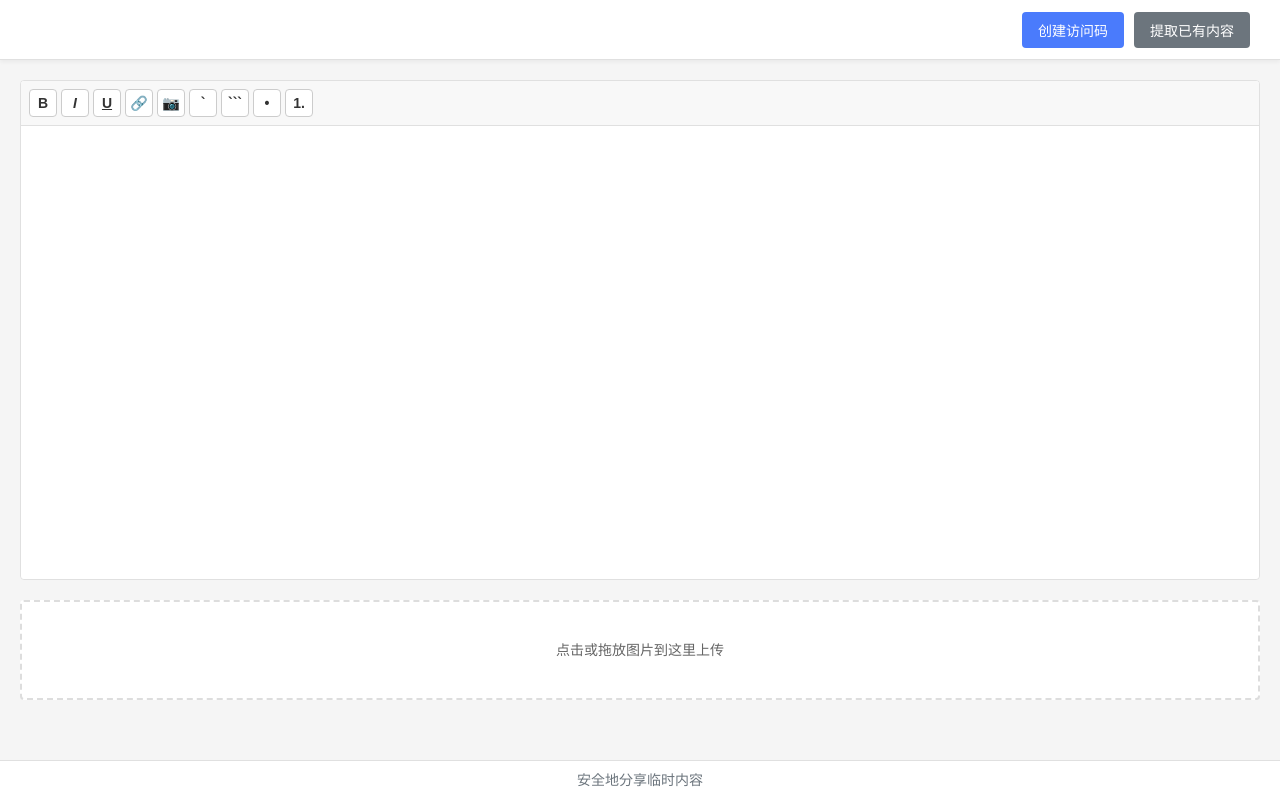
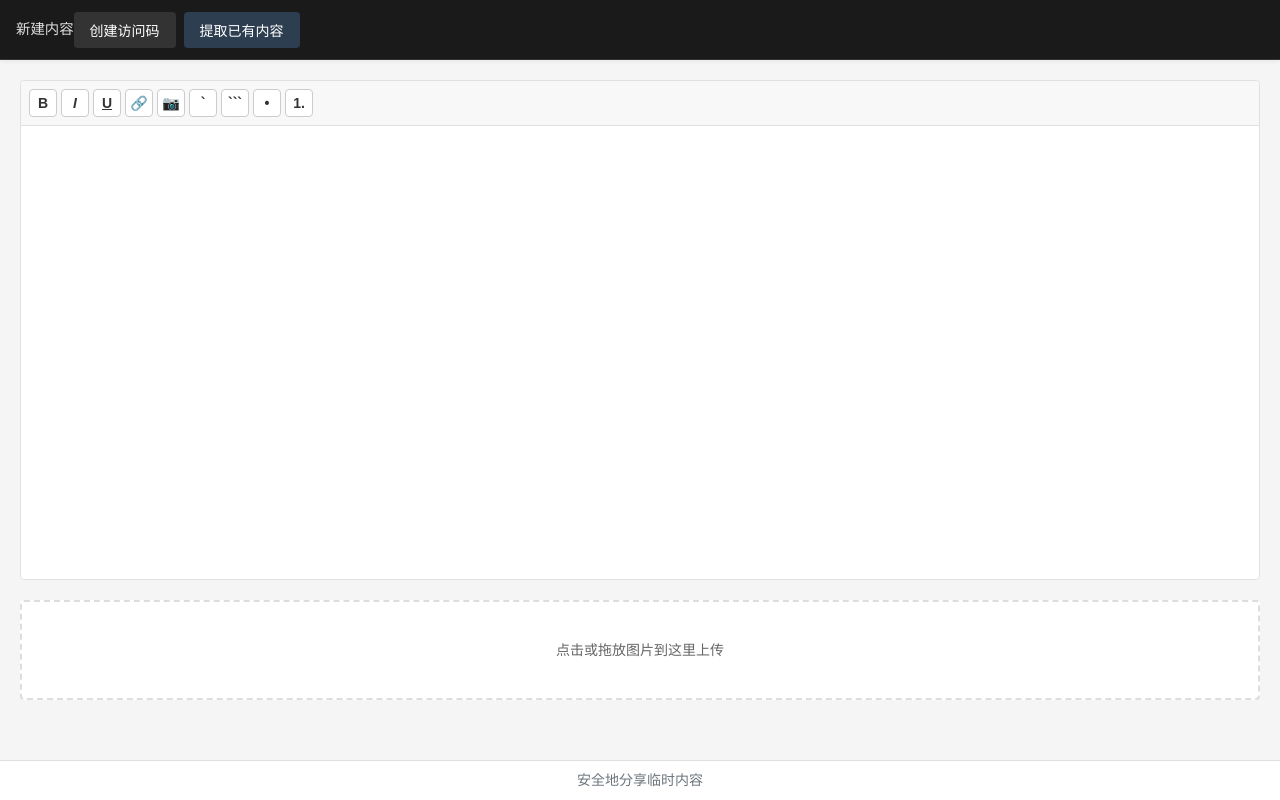
Before and after one commit to Evanible/shareVanish, a React (Vite) app in the folder frontend/: page / in a window 1280 px wide. Built offline with nearby package versions, Linux system fonts and the light colour scheme.

Commit message:
优化顶部状态栏：将状态显示移至左侧，改进文档状态和操作按钮显示

```diff
--- a/frontend/src/App.css
+++ b/frontend/src/App.css
@@ -87,81 +87,103 @@
   box-sizing: border-box;
 }
 
-/* 页眉 */
+/* 页头样式 */
 header {
+  background-color: #1a1a1a;
+  padding: 1rem;
+  border-bottom: 1px solid #333;
   margin-bottom: 20px;
   width: 100%;
-  padding: 10px 20px;
-  text-align: right;
   box-sizing: border-box;
+}
+
+.header-container {
   display: flex;
+  justify-content: space-between;
   align-items: center;
+}
+
+.status-container {
+  flex: 1;
+  text-align: left;
+}
+
+.status-text {
+  color: #ddd;
+  font-size: 0.9rem;
+}
+
+.status-text .access-code {
+  background-color: #2a2a2a;
+  padding: 2px 5px;
+  border-radius: 3px;
+  font-family: 'Courier New', monospace;
+  color: #66d9ef;
+}
+
+.timer-info {
+  margin-left: 8px;
+  color: #aaa;
+  font-size: 0.85rem;
+}
+
+.action-container {
+  display: flex;
+  gap: 0.5rem;
   justify-content: flex-end;
 }
 
-/* 标题 */
+.action-button {
+  background-color: #333;
+  color: #fff;
+  border: none;
+  border-radius: 4px;
+  padding: 0.5rem 1rem;
+  cursor: pointer;
+  transition: background-color 0.2s;
+}
+
+.action-button:hover {
+  background-color: #444;
+}
+
+.action-button:disabled {
+  background-color: #222;
+  color: #666;
+  cursor: not-allowed;
+}
+
+.extract-button {
+  background-color: #2c3e50;
+}
+
+.extract-button:hover {
+  background-color: #34495e;
+}
+
+/* 标题 - 保留原有样式 */
 .title {
   font-size: 32px;
   margin-bottom: 16px;
   text-align: center;
 }
 
-/* 操作按钮容器 */
-.action-container {
-  margin-bottom: 0;
-  text-align: right;
-  display: inline-block;
-}
-
-/* 操作按钮 */
-.action-button {
-  background-color: #4a7bfc;
-  color: white;
-  border: none;
-  border-radius: 4px;
-  padding: 8px 16px;
-  font-size: 14px;
-  cursor: pointer;
-  transition: background-color 0.2s;
-  margin-right: 10px;
-  display: inline-block;
-}
-
-.action-button:hover {
-  background-color: #3a6bee;
-}
-
-.action-button:disabled {
-  background-color: #cccccc;
-  cursor: not-allowed;
-}
-
-/* 提取按钮样式 */
-.extract-button {
-  background-color: #6c757d;
-}
-
-.extract-button:hover {
-  background-color: #5a6268;
-}
-
-/* 复制按钮 */
+/* 复制按钮样式 */
 .copy-button {
   background-color: transparent;
-  color: #4a7bfc;
-  border: 1px solid #4a7bfc;
-  border-radius: 4px;
-  padding: 4px 8px;
-  font-size: 14px;
+  border: 1px solid #666;
+  color: #999;
+  border-radius: 3px;
+  padding: 3px 8px;
+  font-size: 12px;
   cursor: pointer;
   margin-left: 8px;
   transition: all 0.2s;
-  display: inline-block;
 }
 
 .copy-button:hover {
-  background-color: #4a7bfc;
-  color: white;
+  border-color: #999;
+  color: #ddd;
 }
 
 /* 访问码显示区域 */
--- a/frontend/src/App.tsx
+++ b/frontend/src/App.tsx
@@ -395,35 +395,62 @@ function App() {
     <div className="app-container">
       {/* 页头 */}
       <header>
+        <div className="header-container">
+          {/* 左侧状态区域 */}
+          <div className="status-container">
+            {isContentLoaded ? (
+              <div className="status-text">
+                正在查看 <code className="access-code">{accessCode}</code>
+                {remainingHours !== null && (
+                  <span className="timer-info">
+                    （将在 <span className="timer">{remainingHours}</span> 小时后过期）
+                  </span>
+                )}
+              </div>
+            ) : (
+              <div className="status-text">新建内容</div>
+            )}
+          </div>
+
+          {/* 右侧按钮区域 */}
           <div className="action-container">
+            {isContentLoaded && (
+              <>
                 <button
-            onClick={isContentLoaded ? handleUpdateContent : handleCreateContent}
-            disabled={isLoading || (isContentLoaded && !isContentModified)}
+                  onClick={handleUpdateContent}
+                  disabled={isLoading || !isContentModified}
                   className="action-button"
                 >
-            {isLoading ? '处理中...' : isContentLoaded ? '保存内容' : '创建访问码'}
+                  {isLoading ? '处理中...' : '保存'}
                 </button>
 
-          {/* 添加提取已有内容按钮 */}
+                <button
+                  onClick={handleClear}
+                  className="action-button"
+                >
+                  创建新文档
+                </button>
+              </>
+            )}
+
+            {!isContentLoaded && (
+              <button
+                onClick={handleCreateContent}
+                disabled={isLoading}
+                className="action-button"
+              >
+                {isLoading ? '处理中...' : '创建访问码'}
+              </button>
+            )}
+
+            {/* 提取已有内容按钮始终显示 */}
             <button
               onClick={handleOpenPopup}
               className="action-button extract-button"
             >
               提取已有内容
             </button>
-
-          {isContentLoaded && remainingHours !== null && (
-            <div className="timer-container">
-              内容将在 <span className="timer">{remainingHours}</span> 小时后过期
           </div>
-          )}
-
-          {accessCode && (
-            <div className="access-code-display">
-              <span>访问码: </span>
-              <strong>{accessCode}</strong>
-            </div>
-          )}
         </div>
       </header>
 
```
Lines whose indentation alone changed are shown as unchanged.
